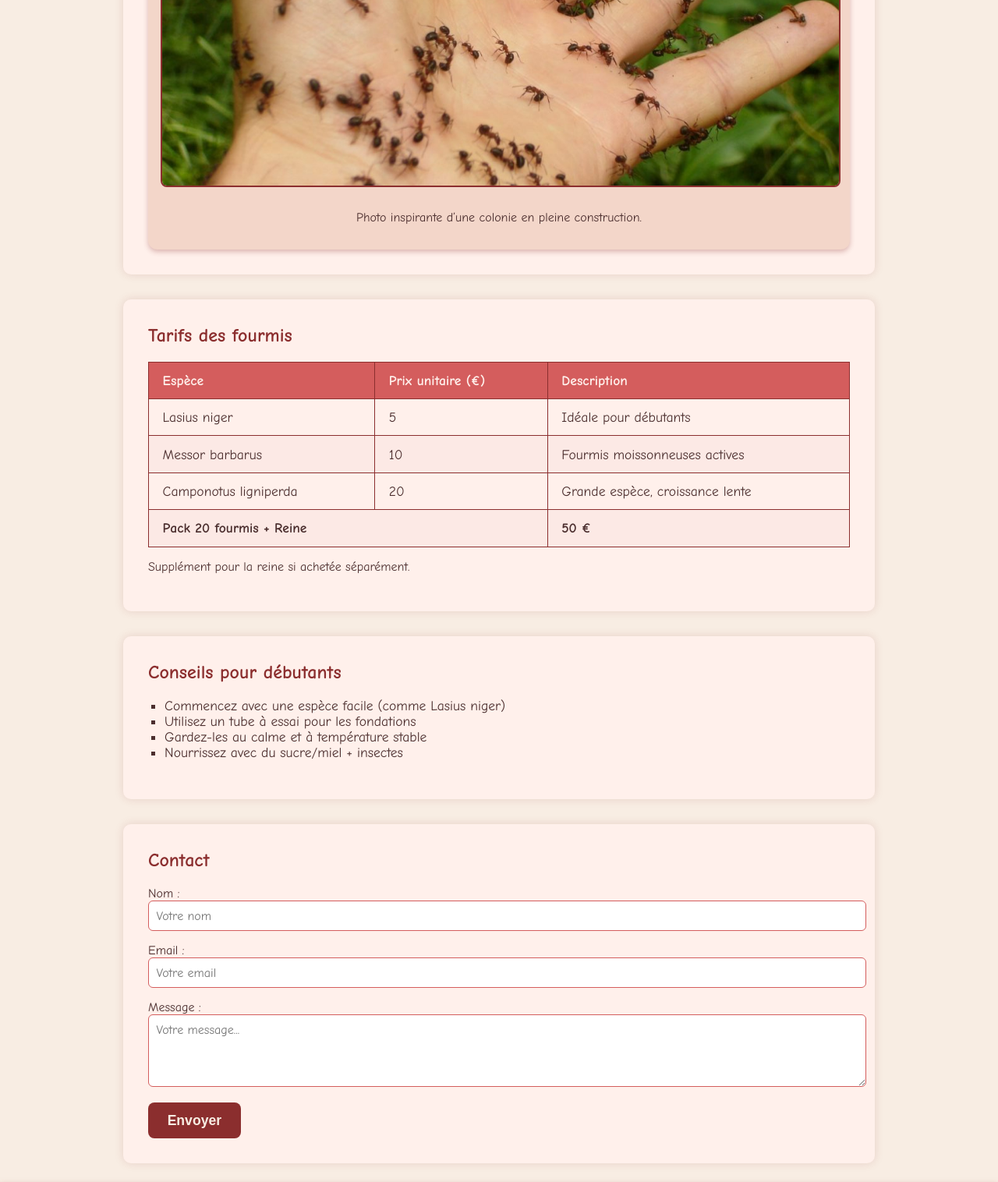
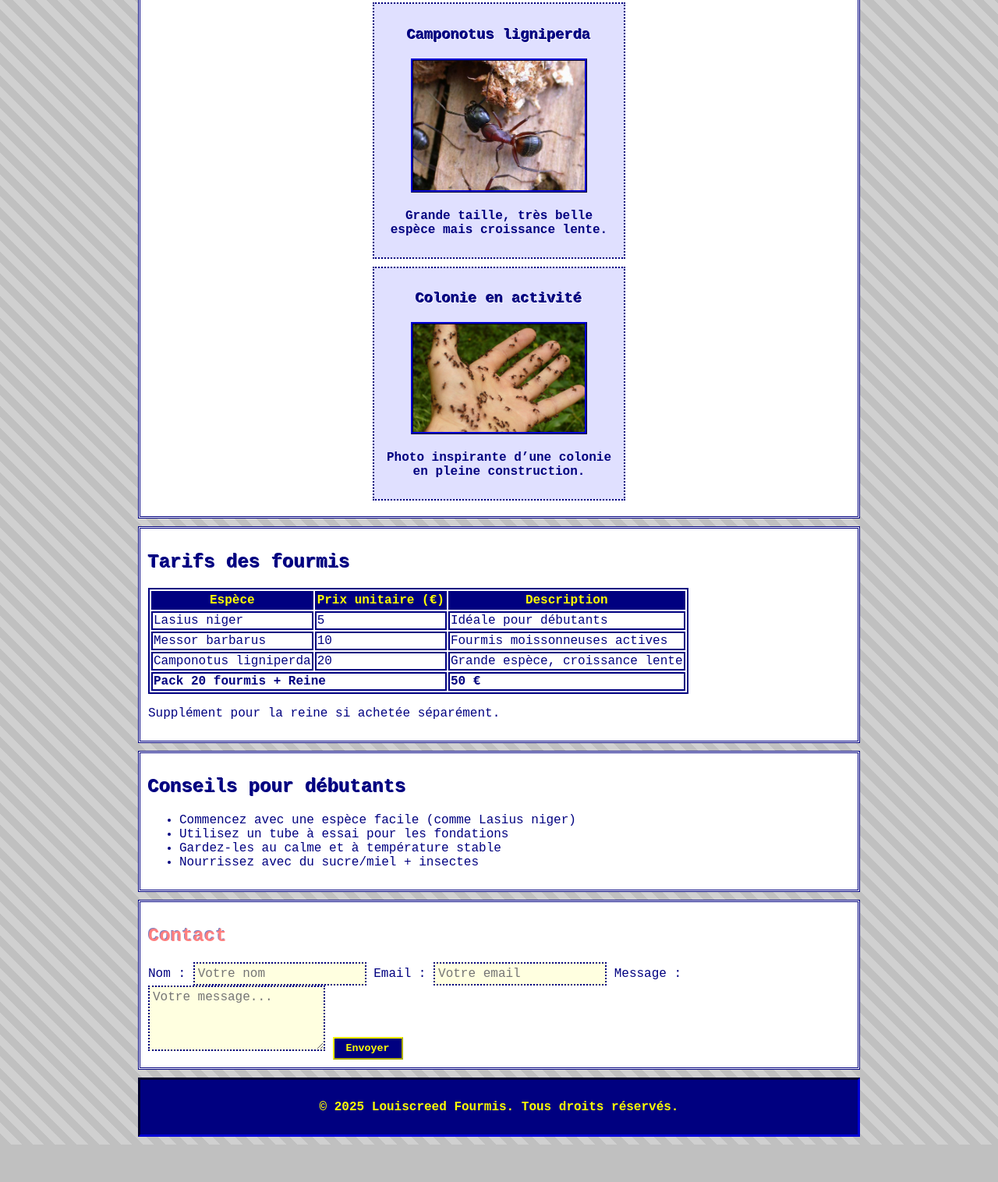
Before and after one commit to Ant-agonist/Ant-agonist, a plain HTML site: page index.html in a window 1280 px wide. Shown: the part 1224-2740 px from the top of the page at 78% size. After the commit the page ends 2692 px from the top, so only its background shows below. Drawn offline with Linux system fonts and the light colour scheme.

Commit message:
Update index.html

```diff
--- a/index.html
+++ b/index.html
@@ -8,145 +8,164 @@
   <!-- Intégration Google Font Comic Neue -->
   <link href="https://fonts.googleapis.com/css2?family=Comic+Neue:wght@400;700&display=swap" rel="stylesheet" />
   <style>
-    /* Polices */
+ /* Police classique monospace pour le look vieux PC */
 body {
-      font-family: 'Comic Neue', cursive, Arial, sans-serif;
+  font-family: 'Courier New', Courier, monospace;
+  background: #c0c0c0; /* gris métal */
+  color: #000080; /* bleu marine foncé */
   margin: 0;
-      background: #f8ede3; /* beige clair chaud */
-      color: #4b2e2e; /* marron foncé */
 }
+
+/* Encadrement en double bordure pointillée */
+header, section, footer {
+  border: 3px double #000080;
+  background: #ffffff;
+  padding: 10px;
+  margin: 10px auto;
+  max-width: 900px;
+  box-shadow: none;
+}
+
+/* Couleurs flashy, avec un fond à motif très simple */
+body {
+  background-image: repeating-linear-gradient(
+    45deg,
+    #c0c0c0,
+    #c0c0c0 10px,
+    #d0d0d0 10px,
+    #d0d0d0 20px
+  );
+}
+
+/* Header style */
 header {
-      background: #8b2e2e; /* rouge brique foncé */
-      color: #f8ede3;
-      padding: 1.5em 2em;
+  background-color: #000080;
+  color: #ffff00;
   text-align: center;
-      box-shadow: 0 3px 8px rgba(139, 46, 46, 0.6);
+  font-weight: bold;
+  font-size: 1.5em;
+  border-style: inset;
 }
+
+/* Liens style “boutons” 90’s */
 nav a {
-      color: #f8ede3;
-      margin: 0 12px;
+  background-color: #ff0000;
+  color: #ffffff;
+  padding: 4px 8px;
   text-decoration: none;
-      font-weight: 700;
-      font-size: 1.1em;
-      transition: color 0.3s ease;
+  font-weight: bold;
+  border: 2px outset #800000;
+  margin: 0 5px;
+  font-size: 1em;
+  display: inline-block;
 }
+
 nav a:hover {
-      color: #d45d5d; /* rouge clair */
+  background-color: #ffff00;
+  color: #000080;
+  border-style: inset;
 }
-    section {
-      padding: 2em;
-      max-width: 900px;
-      margin: auto;
-      background: #fff0eb; /* très clair rosé */
-      border-radius: 10px;
-      box-shadow: 0 0 12px rgba(139, 46, 46, 0.15);
-      margin-bottom: 2em;
+
+/* Titres avec effet embossé */
+h1, h2, h3 {
+  text-shadow: 1px 1px 0 #fff, -1px -1px 0 #000080;
+  font-weight: bold;
 }
-    h1, h2, h3 {
-      color: #8b2e2e;
-      margin-top: 0;
-      font-weight: 700;
+
+/* Table avec bordures solides épaisses */
+table, th, td {
+  border: 2px solid #000080;
 }
+
+th {
+  background-color: #000080;
+  color: #ffff00;
+  font-weight: bold;
+}
+
+/* Boutons “relief” style 90’s */
+button {
+  background-color: #000080;
+  color: #ffff00;
+  border: 2px outset #ffff00;
+  padding: 5px 15px;
+  cursor: pointer;
+  font-weight: bold;
+  font-family: 'Courier New', monospace;
+}
+
+button:hover {
+  border-style: inset;
+  background-color: #ffff00;
+  color: #000080;
+}
+
+/* Inputs avec bordures pointillées */
+form input, form textarea {
+  border: 2px dotted #000080;
+  background-color: #ffffe0;
+  color: #000080;
+  font-family: 'Courier New', monospace;
+  font-size: 1em;
+  padding: 4px;
+}
+
+/* Mise en forme du footer */
+footer {
+  background-color: #000080;
+  color: #ffff00;
+  text-align: center;
+  font-weight: bold;
+  border-style: inset;
+  padding: 10px;
+  margin-top: 10px;
+}
+
+/* Image style avec bordures pixelisées */
+.carte img {
+  border: 3px ridge #000080;
+  width: 100%;
+  max-width: 220px;
+}
+
+/* Flex container - revenir au layout vertical (typique 90's) */
 .especes {
-      display: flex;
-      gap: 1em;
-      flex-wrap: wrap;
-      justify-content: center;
+  display: block;
+  margin: 0 auto;
+  width: 100%;
 }
+
+/* Chaque carte prend toute la largeur */
 .carte {
-      background: #f3d6c9; /* beige rosé clair */
-      padding: 1em;
-      border-radius: 12px;
-      box-shadow: 0 3px 6px rgba(139, 46, 46, 0.3);
-      flex: 1 1 220px;
+  border: 2px dotted #000080;
+  background-color: #e0e0ff;
+  margin: 10px auto;
+  padding: 10px;
+  max-width: 300px;
   text-align: center;
-      transition: transform 0.2s ease;
-      cursor: default;
+  font-weight: bold;
 }
-    .carte:hover {
-      transform: scale(1.05);
-      box-shadow: 0 6px 12px rgba(139, 46, 46, 0.5);
-    }
-    .carte img {
-      width: 100%;
-      height: auto;
-      border-radius: 8px;
-      margin-bottom: 0.6em;
-      border: 2px solid #8b2e2e;
-    }
-    table {
-      width: 100%;
-      border-collapse: collapse;
-      margin-top: 1em;
-      font-size: 1.1em;
-    }
-    table, th, td {
-      border: 1.8px solid #8b2e2e;
-    }
-    th, td {
-      padding: 0.75em 1em;
-      text-align: left;
-    }
-    th {
-      background-color: #d45d5d; /* rouge clair */
-      color: #fff0eb;
-    }
-    tbody tr:nth-child(even) {
-      background-color: #fce9e5; /* rose très clair */
-    }
-    tbody tr:hover {
-      background-color: #f4b6aa; /* rose un peu plus marqué au hover */
-    }
-    ul {
-      list-style-type: square;
-      padding-left: 1.2em;
-      font-size: 1.1em;
-    }
-    footer {
-      background: #8b2e2e;
-      color: #f8ede3;
-      text-align: center;
-      padding: 1em;
-      margin-top: 2em;
-      font-size: 0.95em;
-      font-weight: 600;
-      box-shadow: 0 -3px 8px rgba(139, 46, 46, 0.6);
-    }
-    form input, form textarea {
-      width: 100%;
-      margin-bottom: 1em;
-      padding: 0.6em;
-      border-radius: 6px;
-      border: 1.5px solid #d45d5d;
-      font-family: 'Comic Neue', cursive, Arial, sans-serif;
-      font-size: 1em;
-      resize: vertical;
-      transition: border-color 0.3s ease;
-    }
-    form input:focus, form textarea:focus {
-      border-color: #8b2e2e;
-      outline: none;
-    }
-    button {
-      background-color: #8b2e2e;
-      color: #f8ede3;
-      font-weight: 700;
-      padding: 0.7em 1.4em;
-      border: none;
-      border-radius: 8px;
-      cursor: pointer;
-      font-size: 1.1em;
-      transition: background-color 0.3s ease;
-    }
-    button:hover {
-      background-color: #d45d5d;
-    }
-    /* Responsive */
+
+/* Responsive minimaliste */
 @media (max-width: 600px) {
-      .especes {
-        flex-direction: column;
+  .carte {
+    max-width: 100%;
   }
 }
+
+/* Un petit effet clignotant sur le titre contact (nostalgie) */
+#contact h2 {
+  animation: blink 1.2s steps(2, start) infinite;
+  color: #ff0000;
+  font-weight: bold;
+}
+
+@keyframes blink {
+  50% {
+    opacity: 0;
+  }
+}
+
   </style>
 </head>
 <body>
```
Lines whose indentation alone changed are shown as unchanged.
